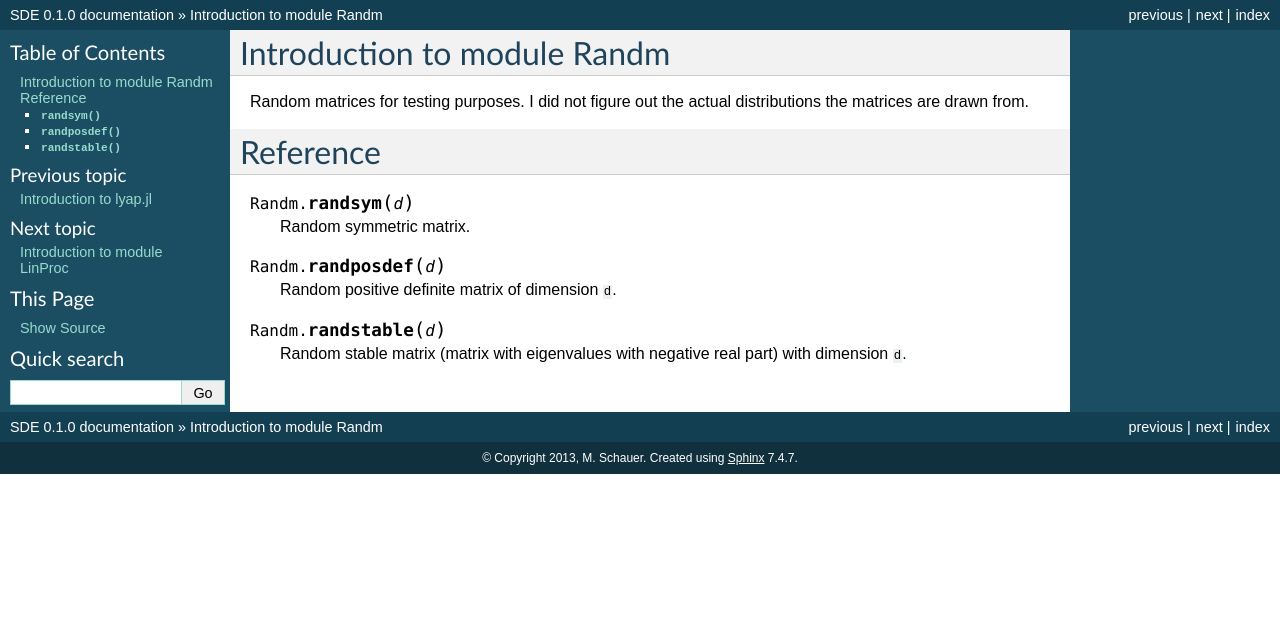
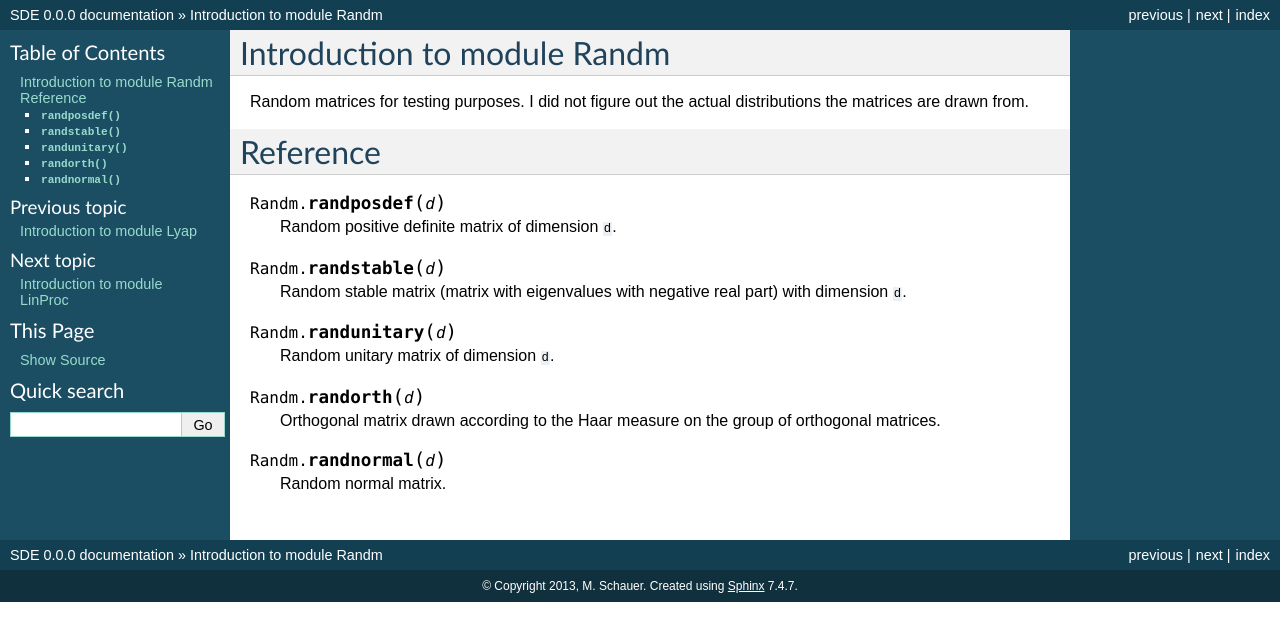
Before and after one commit to mschauer/SDE.jl, a Sphinx documentation site: the page built from doc/randm.rst, in a window 1280 px wide. Shown: the top 641 px of the page. Built offline with Sphinx 7.4.7, drawn with Linux system fonts in a browser that asks for light colours.

Commit message:
rewind version change

```diff
--- a/doc/conf.py
+++ b/doc/conf.py
@@ -49,9 +49,9 @@ copyright = u'2013, M. Schauer'
 # built documents.
 #
 # The short X.Y version.
-version = '0.1'
+version = '0.0'
 # The full version, including alpha/beta/rc tags.
-release = '0.1.0'
+release = '0.0.0'
 
 # The language for content autogenerated by Sphinx. Refer to documentation
 # for a list of supported languages.
--- a/doc/lyap.rst
+++ b/doc/lyap.rst
@@ -1,6 +1,6 @@
 .. currentmodule:: Lyap
 
-Introduction to lyap.jl
+Introduction to module Lyap
 ----------------------------
 
 
--- a/doc/randm.rst
+++ b/doc/randm.rst
@@ -9,10 +9,6 @@ the matrices are drawn from.
 Reference
 ---------
 
-.. function:: randsym(d)
-
-	Random symmetric matrix.
-
 .. function:: randposdef(d)
 
 	Random positive definite matrix of dimension ``d``.
@@ -21,3 +17,14 @@ Reference
 
 	Random stable matrix (matrix with eigenvalues with negative real part) with
 	dimension ``d``.
+.. function:: randunitary(d)
+
+	Random unitary matrix of dimension ``d``.
+
+.. function:: randorth(d)
+
+	Orthogonal matrix drawn according to the Haar measure on the group of orthogonal matrices.
+
+.. function:: randnormal(d)
+
+	Random normal matrix.
```
Also changed, not shown: other parts of doc/lyap.rst (+2 -2 lines), doc/linproc.rst (+6 -2 lines), 4 other files.
